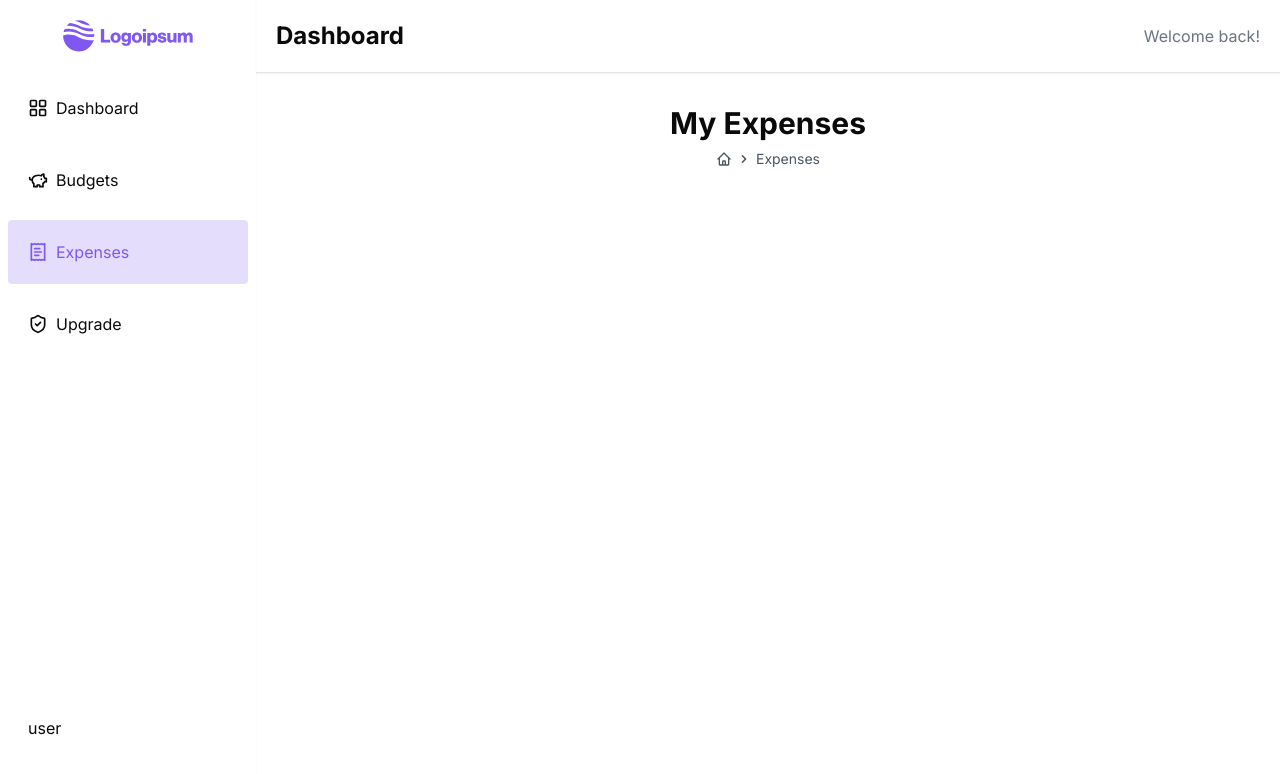
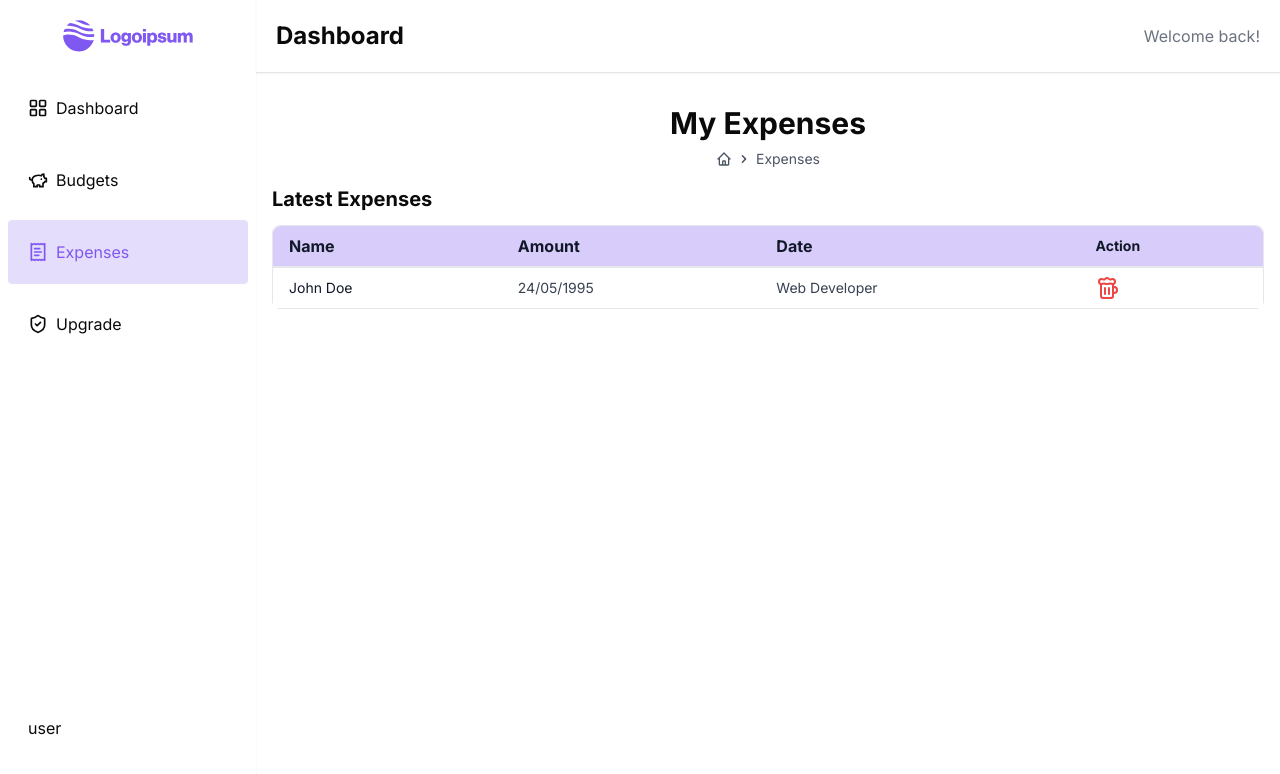
Before and after one commit to abubakarnangrii/expense-tracker, a Next.js app: page /dashboard/expenses in a window 1280 px wide. Shown: the top 774 px of the page. Built offline with nearby package versions, Linux system fonts and the light colour scheme; no server answers.

Commit message:
almost frontend ready

```diff
--- a/src/app/(routes)/dashboard/expenses/page.tsx
+++ b/src/app/(routes)/dashboard/expenses/page.tsx
@@ -1,17 +1,22 @@
 "use client";
 
-import Breadcrumb from '@/components/Breadcrumb';
-import React from 'react'
+import Breadcrumb from "@/components/Breadcrumb";
+import ExpensesTable from "@/components/ExpensesTable";
+import React from "react";
 
 const Expenses = () => {
   return (
-    <div className='p-4'>
+    <div className="p-4">
       <div className="flex flex-col justify-center items-center py-4 gap-2">
-      <h1 className="text-3xl font-semibold">My Expenses</h1>
-      <Breadcrumb name={"Expenses"} link={'expenses'}/>
+        <h1 className="text-3xl font-semibold">My Expenses</h1>
+        <Breadcrumb name={"Expenses"} link={"expenses"} />
+      </div>
+      <div>
+        <h1 className="text-xl font-semibold pb-3">Latest Expenses</h1>
+        <ExpensesTable />
       </div>
     </div>
-  )
-}
+  );
+};
 
-export default Expenses
+export default Expenses;
```
